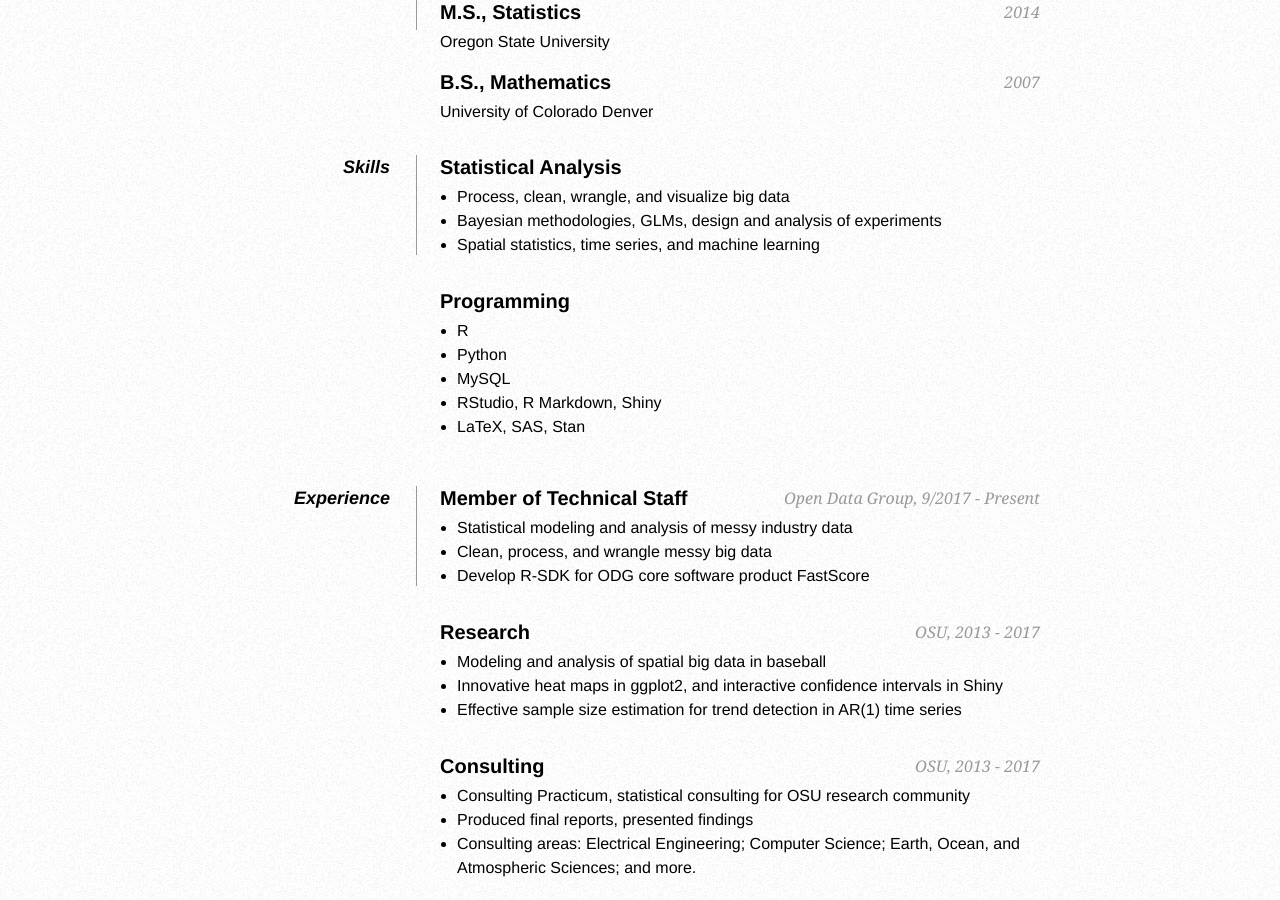
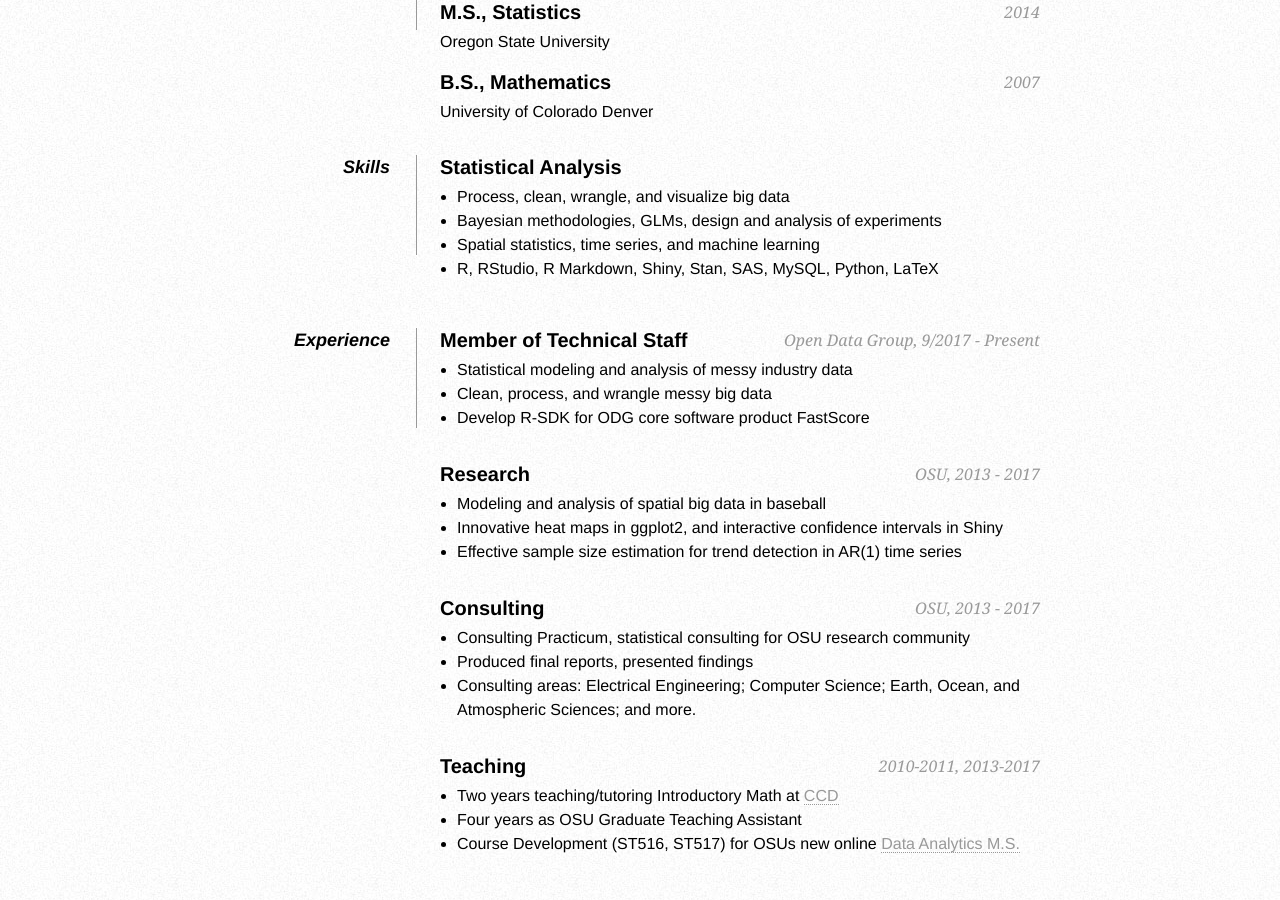
Before and after one commit to cwcomiskey/cwcomiskey.github.io, a Jekyll site: the page resume/index.html, which Jekyll copies as it is, in a window 1280 px wide and 900 px high, scrolled down 358 px. Built offline with Jekyll 4.4.1, drawn with Linux system fonts in a browser that asks for light colours.

Commit message:
Update index.html

```diff
--- a/resume/index.html
+++ b/resume/index.html
@@ -93,21 +93,13 @@
             <dd>
                 <h2>Statistical Analysis</h2>
 		<ul>
-		    <li> Process, clean, wrangle, and visualize big data</li>
+		    <li> Process, clean, wrangle, and visualize big data </li>
                     <li> Bayesian methodologies, GLMs, design and analysis of experiments </a> </li>
                     <li> Spatial statistics, time series, and machine learning </li>
+	            <li> R, RStudio, R Markdown, Shiny, Stan, SAS, MySQL, Python, LaTeX </li>
+
                 </ul>
-
-                <h2>Programming</h2>
-		<ul>
-                    <li> R </li>
-		    <li> Python  </li>
-                    <li> MySQL</li>
-                    <li> RStudio, R Markdown, Shiny </li>
-                    <li> LaTeX, SAS, Stan </li>
-                </ul>
-
-            </dd>
+		 </dd>
 
             <dd class="clear"></dd>
 
@@ -151,7 +143,7 @@
 	    <dd>
 	    <h2> Selection of Package Proficiencies </h2>
 		<ul>
-			<li> ggplot2, shiny, dplyr, reshape</li>
+			<li> ggplot2, shiny, dplyr, reshape </li>
 			<li> stringr, readr, rvest   </li>
 			<li> devtools, roxygen2, httr   </li>
 			<li> rstan, lubridate, INLA, spBayes, geoR, fields   </li>
```
